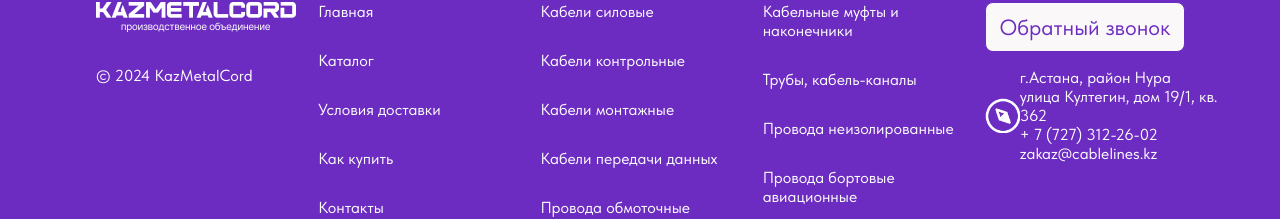
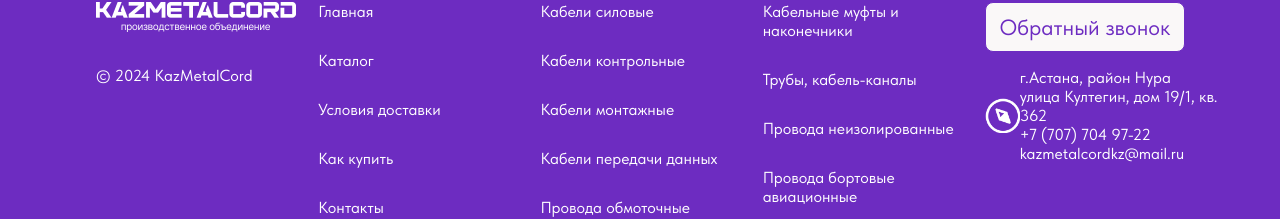
Before and after one commit to m-bikko/Kaz-Metal-Cord-Vite, a React (Vite) app: page / in a window 1280 px wide. Shown: the part 4057-4276 px from the top of the page. Built offline with nearby package versions, Linux system fonts and the light colour scheme.

Commit message:
Number fixwa

```diff
--- a/src/components/Footer/Footer.jsx
+++ b/src/components/Footer/Footer.jsx
@@ -93,10 +93,10 @@
                                 улица Култегин, дом 19/1, кв. 362
                             </div>
                             <div>
-                                + 7 (727) 312-26-02
+                                +7 (707) 704 97-22
                             </div>
                             <div>
-                                zakaz@cablelines.kz
+                                kazmetalcordkz@mail.ru
                             </div>
                         </div>
 
--- a/src/components/Nav/Nav.jsx
+++ b/src/components/Nav/Nav.jsx
@@ -150,10 +150,10 @@
                             улица Култегин, дом 19/1, кв. 362
                         </div>
                         <div>
-                            + 7 (xxx) xxx-xx-xx
+                            +7 (707) 704 97 22
                         </div>
                         <div>
-                            kazmetalcordkz@gmail.com
+                            kazmetalcordkz@mail.ru
                         </div>
                     </div>
                     <div>
--- a/src/pages/Contacts/Contacts.jsx
+++ b/src/pages/Contacts/Contacts.jsx
@@ -11,12 +11,12 @@
                 <div className="telephone-email">
                     <div>
                         <span>Телефон: </span>
-                        <div>+7 (771) 391-88-40</div>
+                        <div>+7 (707) 704 97-22</div>
                     </div>
 
                     <div>
                         <span>Почта: </span>
-                        <div>kazmetalcord@gmail.com</div>
+                        <div>kazmetalcordkz@mail.ru</div>
                     </div>
 
                 </div>
```
